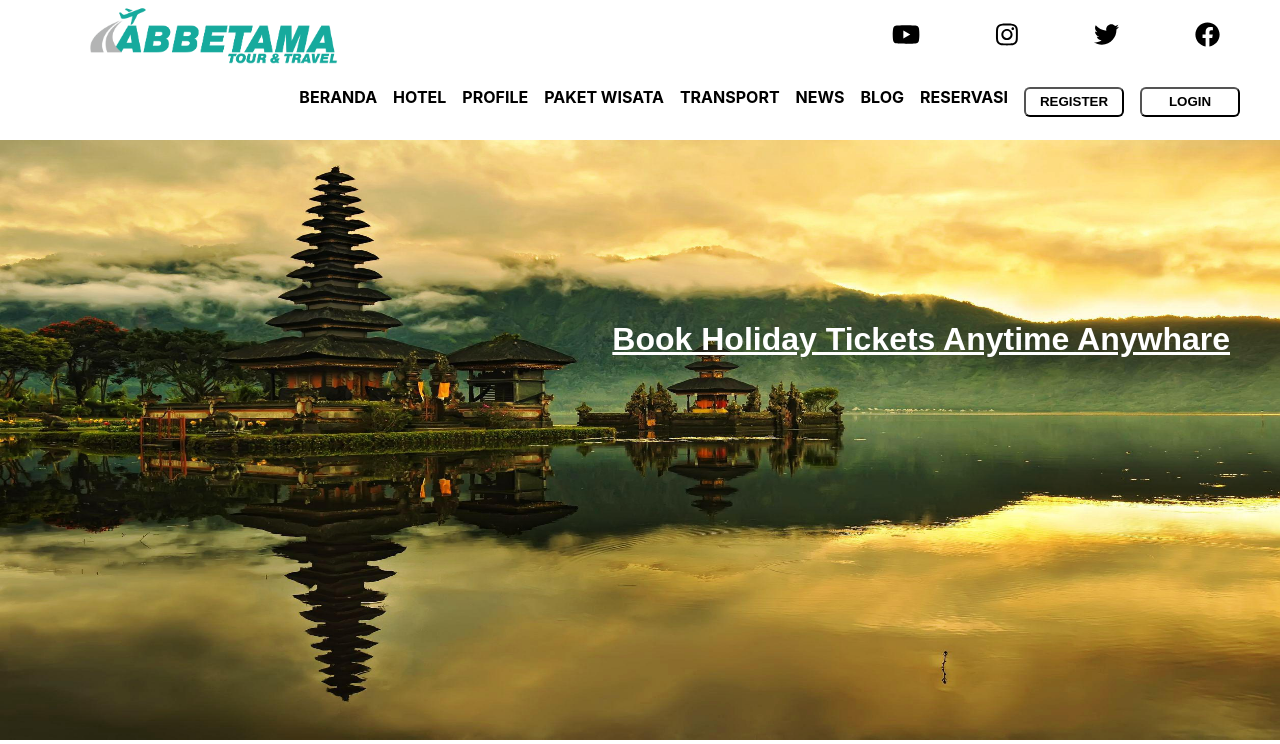
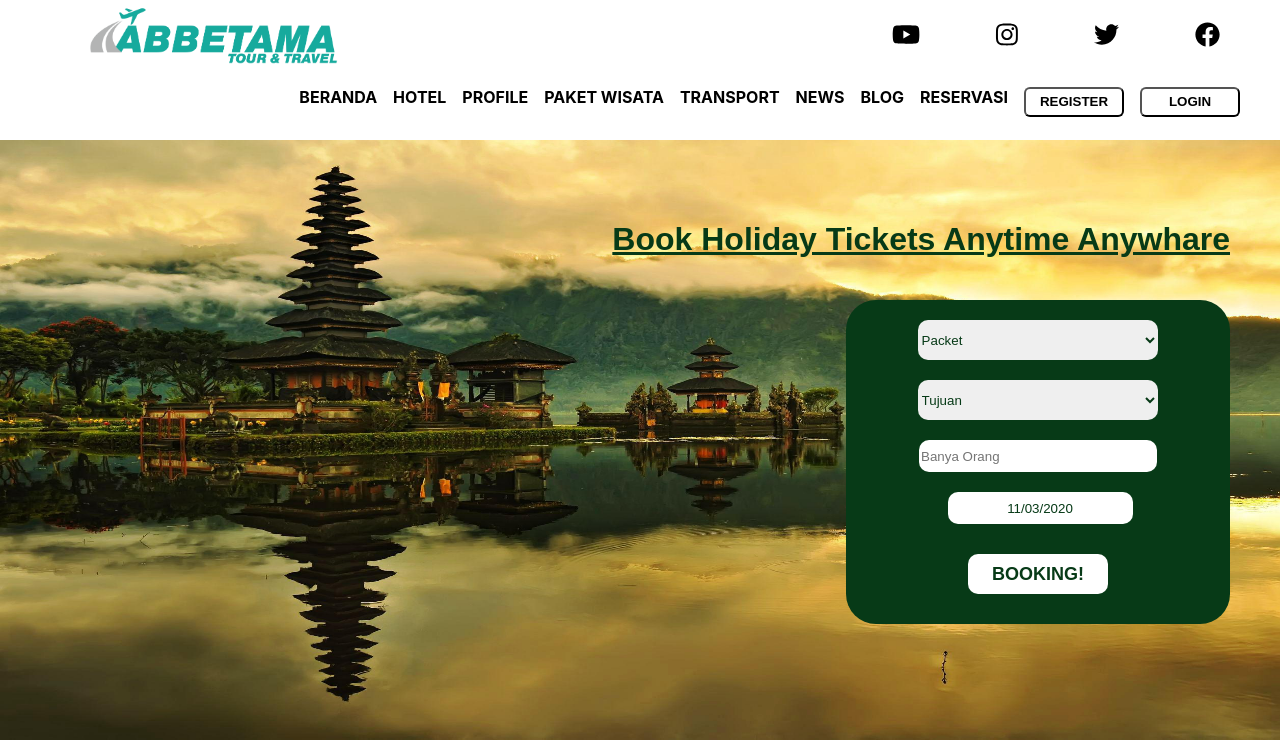
Before and after one commit to fakhrilak/frontend-abbetama, a React (Create React App) app: page /#/reservasi in a window 1280 px wide. Shown: the top 744 px of the page. Built offline with nearby package versions, Linux system fonts and the light colour scheme.

Commit message:
abbetama

```diff
--- a/package.json
+++ b/package.json
@@ -13,7 +13,9 @@
     "@testing-library/user-event": "^12.1.10",
     "react": "^17.0.1",
     "react-calendar": "^3.2.0",
+    "react-datepicker": "^3.3.0",
     "react-dom": "^17.0.1",
+    "react-icons": "^3.11.0",
     "react-router-dom": "^5.2.0",
     "react-scripts": "4.0.0",
     "web-vitals": "^0.2.4"
--- a/src/components/Login/Login.css
+++ b/src/components/Login/Login.css
@@ -14,6 +14,15 @@
 .wrapper-form{
     padding-top: 20px;
     padding-bottom: 20px;
+}
+
+.text-tagline{
+    position: absolute;
+    top: 300px;
+    left:20%;
+    color: #083616;
+    text-decoration: underline;
+    font-size: larger;
 }
 
 .wrapper-form input{
--- a/src/components/Login/Login.js
+++ b/src/components/Login/Login.js
@@ -47,6 +47,9 @@
                     <p className="p-right" onClick={()=>handlePushRegister()}>Daftar! </p>
                </div>
            </div>
+           <div className="text-tagline">
+               <h1>SMART EXPLORE FOR HOLIDAY</h1>
+           </div>
         </div>
     )
 }
--- a/src/components/Register/Register.js
+++ b/src/components/Register/Register.js
@@ -54,6 +54,9 @@
                     <p className="p-right" onClick={()=>handlePushLogin()}>Masuk! </p>
                 </div>
             </div>
+            <div className="text-tagline">
+               <h1>SMART EXPLORE FOR HOLIDAY</h1>
+           </div>
      </div>
     )
 }
--- a/src/components/Thumnail/Thumbnail.js
+++ b/src/components/Thumnail/Thumbnail.js
@@ -25,6 +25,9 @@
 
             <img src={Gambar[count].gambar} style={{width:'100%',height: 600}}/>
             <h1 className="text-gambar"> {Gambar[count].text}</h1>
+            <div className="text-caption">
+                <p > {Gambar[count].caption}</p>
+            </div>
             <div className='slideShow'>
                 <h1 className='slide-left'
                 onClick={()=>HandleMinus()}
--- a/src/pages/Detail/Detail.js
+++ b/src/pages/Detail/Detail.js
@@ -15,7 +15,7 @@
                 <img src={DATA[paket].detail[detail].gambar} onClick={()=>Handleset()}/>
             </div>
             <div style={{textAlign:'justify',paddingTop:20}}>
-                <p>{DATA[paket].detail[detail].text}</p>
+                <p style={{marginLeft:100,marginRight:100}}>{DATA[paket].detail[detail].text}</p>
             </div>
         </div>
     )
--- a/src/pages/Home/Home.css
+++ b/src/pages/Home/Home.css
@@ -49,13 +49,28 @@
   position: absolute;
   top: 200px;
   left: 50%;
+  color: #2a855c;
+  text-decoration: underline;
+}
+.text-caption p{
+  padding-left: 10px;
+}
+.text-caption{
+  position: absolute;
+  top: 300px;
+  left: 50%;
+  width: 500px;
+  text-align: left;
+  font-weight: 500;
+  background-color: rgb(13, 92, 66);
+  opacity: 0.7;
   color: white;
 }
 .slide-left{
   position: absolute;
   top: 300px;
   left: 40px;
-  color: beige;
+  color: #2a855c;
   opacity: 0.3;
   cursor: pointer;
 }
@@ -64,7 +79,7 @@
   position: absolute;
   top: 300px;
   right: 40px;
-  color: beige;
+  color: #2a855c;
   opacity: 0.3;
   cursor: pointer;
 }
--- a/src/pages/PWisata/PWisata.js
+++ b/src/pages/PWisata/PWisata.js
@@ -22,6 +22,7 @@
 
     const onChange = (e) => {
         setFormData({ ...formData, [e.target.name]: e.target.value });
+        setShow(false)
     };
     const [A,setA]=useState(0)
     const HandleOpendetail=(id)=>{
@@ -39,7 +40,7 @@
                             onChange(e);
                           }}
                         >
-                        <option value="" disabled selected>SELECT PAKET</option>
+                        <option value="" disabled selected>PILIH PAKET</option>
                             {DATA.map((buyer) => (
                                 <option value={buyer.id}>
                                     {buyer.text}
--- a/src/pages/Reservasi/Reservasi.css
+++ b/src/pages/Reservasi/Reservasi.css
@@ -1,9 +1,61 @@
 .capion-reservasi{
     position: absolute;
-    top:300px;
+    top:200px;
     z-index: 1;
     right: 50px;
-    color: white;
+    color: #073a17;
     font-family: fantasy;
     text-decoration: underline;
+    color: #073a17;
 }
+.grid-reservasi{
+    position: absolute;
+    width: 30%;
+    top: 300px;
+    background-color: #073a17;
+    right: 50px;
+    border-radius: 30px;
+    color: #073a17;
+}
+.item-select{
+    margin: 20px;
+}
+.item-select select{
+    width: 70%;
+    height: 40px;
+    color: #073a17;
+    border-radius: 10px;
+    border: none;
+}
+.item-Input{
+    margin: 20px;
+    color: #073a17;
+}
+.item-Input input{
+    width: 68%;
+    height: 30px;
+    color: #073a17;
+    border-radius: 10px;
+    border: none;
+}
+.item-date input{
+    width: 100%;
+    height: 30px;
+    border-radius: 10px;
+    color: #073a17;
+    border: none;
+    text-align: center;
+}
+.button-reservasi{
+    margin: 30px;
+}
+.button-reservasi button{
+    width: 140px;
+    height: 40px;
+    color: #073a17;
+    background-color: white;
+    font-size: large;
+    font-weight: bolder;
+    border-radius: 10px;
+    border: none;
+}
--- a/src/pages/Reservasi/Reservasi.js
+++ b/src/pages/Reservasi/Reservasi.js
@@ -1,11 +1,14 @@
 import React,{useState} from 'react'
 import g1 from "../../components/img/contents/WEBSITE ABBE/4.jpg"
 import "./Reservasi.css"
-import Calendar from 'react-calendar';
-import 'react-calendar/dist/Calendar.css';
+import DatePicker from "react-datepicker";
+import "react-datepicker/dist/react-datepicker.css"
+import { FontAwesomeIcon } from "@fortawesome/react-fontawesome";
+import { FaBeer, FaCar } from 'react-icons/fa';
+import { faWolfPackBattalion, faTripadvisor, faAdversal } from "@fortawesome/free-brands-svg-icons"
 const Reservasi = () => {
 
-    const [value, onChange] = useState(new Date());
+    const [startDate, setStartDate] = useState(new Date());
 
     return (
         <div style={{paddingTop:140}}>
@@ -16,27 +19,27 @@
                 <h1>Book Holiday Tickets Anytime Anywhare</h1>
             </div>
             <div>
-                <div>
-                    <div>
+                <div className="grid-reservasi">
+                    <div className="item-select">
                         <select>
-                            <option>Select Packet</option>
+                            <option>Packet</option>
                         </select>
                     </div>
-                    <div>
+                    <div className="item-select">
                         <select>
-                            <option>Select Wisata</option>
+                            <option>Tujuan</option>
                         </select>
                     </div>
-                    <div>
-                        <select>
-                            <option>Select </option>
-                        </select>
+                    <div className="item-Input">
+                        <input
+                        placeholder="Banya Orang"
+                        />
                     </div>
-                    <div>
-                        <Calendar
-                            onChange={onChange}
-                            value={value}
-                        />
+                    <div className="item-date">
+                        <DatePicker selected={startDate} onChange={date => setStartDate(date)} />
+                    </div>
+                    <div className="button-reservasi">
+                        <button>BOOKING!</button>
                     </div>
                 </div>
             </div>
```
Also changed, not shown: src/components/Thumnail/DataThumbnail.js (+20 -10 lines), src/pages/PWisata/DataPwisata.js (+9 -9 lines), 28 other files (tests, documents, lock files or other folders).
